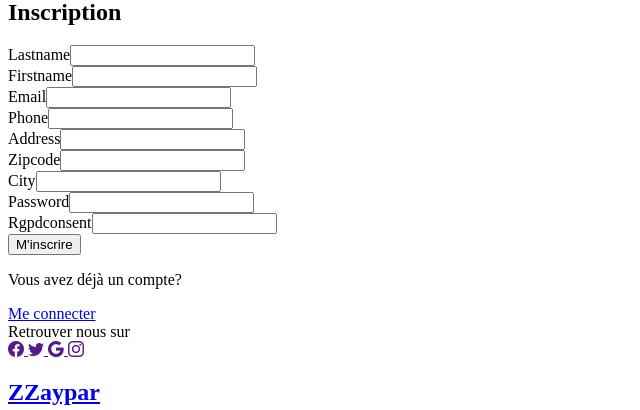
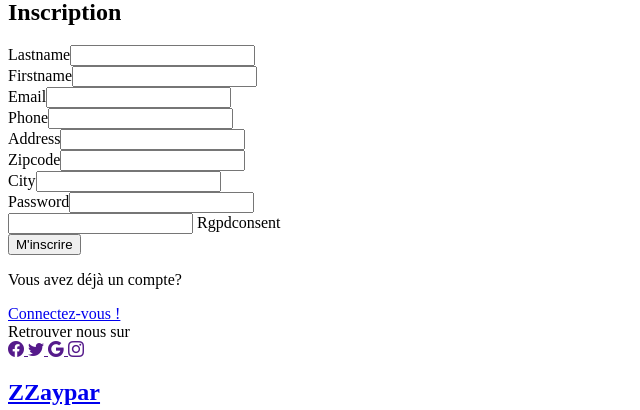
Before and after one commit to Alex13090/wwwzaypar, a Symfony app: template templates/registration/register.html.twig in a window 1280 px wide. Shown: the part 989-1399 px from the top of the page, without its empty margins (0-640 px from the left). Run offline with Twig, Linux system fonts and the light colour scheme; the template is opened without the code that fills it, so the values that code supplies are empty; form fields are guessed from the names that the template uses; some libraries are stand-ins or nearby versions.

Commit message:
login form edit

```diff
--- a/src/Controller/SecurityController.php
+++ b/src/Controller/SecurityController.php
@@ -12,10 +12,6 @@
     #[Route(path: '/connexion', name: 'app_login')]
     public function login(AuthenticationUtils $authenticationUtils): Response
     {
-//        if ($this->getUser()) {
-//            return $this->redirectToRoute('connexion');
-//        }
-
         // get the login error if there is one
         $error = $authenticationUtils->getLastAuthenticationError();
         // last username entered by the user
--- a/src/Form/RegistrationFormType.php
+++ b/src/Form/RegistrationFormType.php
@@ -68,7 +68,7 @@
                         'message' => 'You should agree to our terms.',
                     ]),
                 ],
-                'label' => 'En m\'inscrivant à ce site j\'accepte .....'
+                'label' => 'J\'accepte les conditions générales et la politique de confidentialité'
             ])
             ->add('plainPassword', PasswordType::class, [
                 // instead of being set onto the object directly,
--- a/templates/registration/register.html.twig
+++ b/templates/registration/register.html.twig
@@ -23,8 +23,8 @@
             </div>
             <section class="container">
                 <div class="row">
-                    <div class="col-lg-5 col-md-8 col-sm-12 col-xs-12 mt-5 p-5 mb-5 shadow bg-white rounded ms-auto">
-                        <h1 class="mb-5">Inscription</h1>
+                    <div class="col-lg-5 col-md-8 col-sm-12 col-xs-12 mt-3 px-5 py-3 mb-5 shadow bg-white rounded ms-auto">
+                        <h1 class="mb-3">Inscription</h1>
                         {{ form_start(registrationForm) }}
                         {{ form_row(registrationForm.lastname) }}
                         {{ form_row(registrationForm.firstname) }}
@@ -36,12 +36,14 @@
                         {{ form_row(registrationForm.plainPassword, {
                             label: 'Password'
                         }) }}
-                        {{ form_row(registrationForm.RGPDConsent) }}
-
+                        <div class="d-flex mt-3">
+                            {{ form_widget(registrationForm.RGPDConsent) }}
+                            {{ form_label(registrationForm.RGPDConsent) }}
+                        </div>
                         <button type="submit" class="btn btn-success my-3">M'inscrire</button>
-                        <div class="d-flex justify-content-between">
-                            <p>Vous avez déjà un compte?</p>
-                            <a href="{{ path('app_login') }}" class="btn btn-outline-success">Me connecter</a>
+                        <div class="d-flex justify-content-end">
+                            <p class="align-self-center mb-0">Vous avez déjà un compte?</p>
+                            <a href="{{ path('app_login') }}" class="btn btn-outline-success">Connectez-vous !</a>
                         </div>
                         {{ form_end(registrationForm) }}
                     </div>
--- a/templates/security/login.html.twig
+++ b/templates/security/login.html.twig
@@ -56,9 +56,9 @@
                                 Me connecter
                             </button>
                         </form>
-                        <div class="d-flex justify-content-between m-3">
-                            <p>Vous n'avez pas de compte?</p>
-                            <a href="{{ path('app_register') }}" class="btn btn-outline-success">M'inscrire</a>
+                        <div class="d-flex justify-content-end m-3">
+                            <p class="mb-0 align-self-center">Pas de compte?</p>
+                            <a href="{{ path('app_register') }}" class="btn btn-outline-success">CREEZ-EN UN</a>
                         </div>
                     </div>
                 </div>
--- a/templates/user/profile.html.twig
+++ b/templates/user/profile.html.twig
@@ -100,7 +100,7 @@
                     </ul>
                     <li class="row mt-3 bg-light">
                         <aside class="col-md-6 col-sm-12 d-flex p-3">
-                            <p>Vous voulez modifier votre mot de passe?</p>
+                            <p class="align-self-center mb-0">Vous voulez modifier votre mot de passe?</p>
                             <a href="" class="btn btn-secondary">modifier mot de passe</a>
                         </aside>
                         <div class="col-md-6 col-sm-12 d-flex justify-content-end p-3">
```
